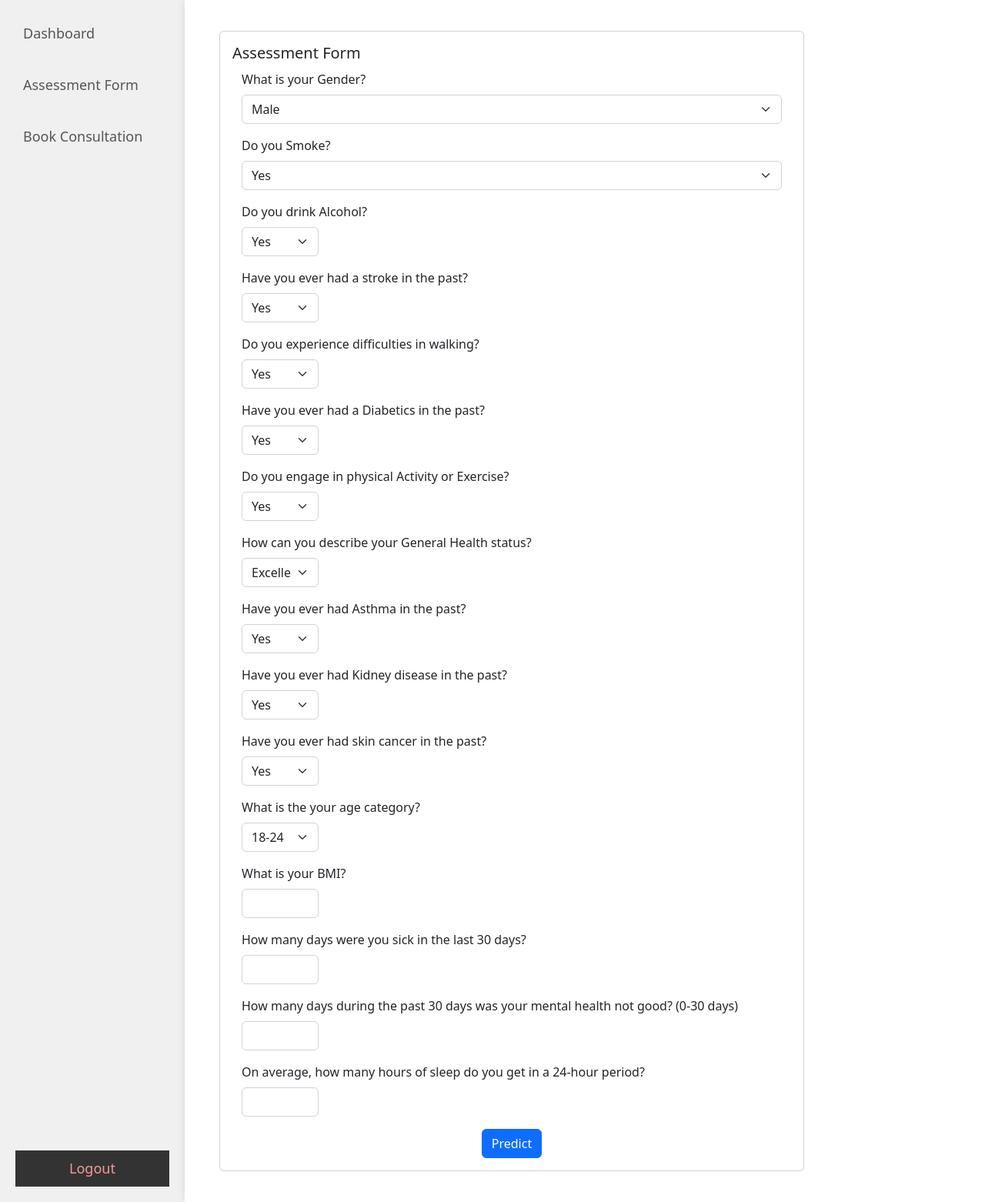
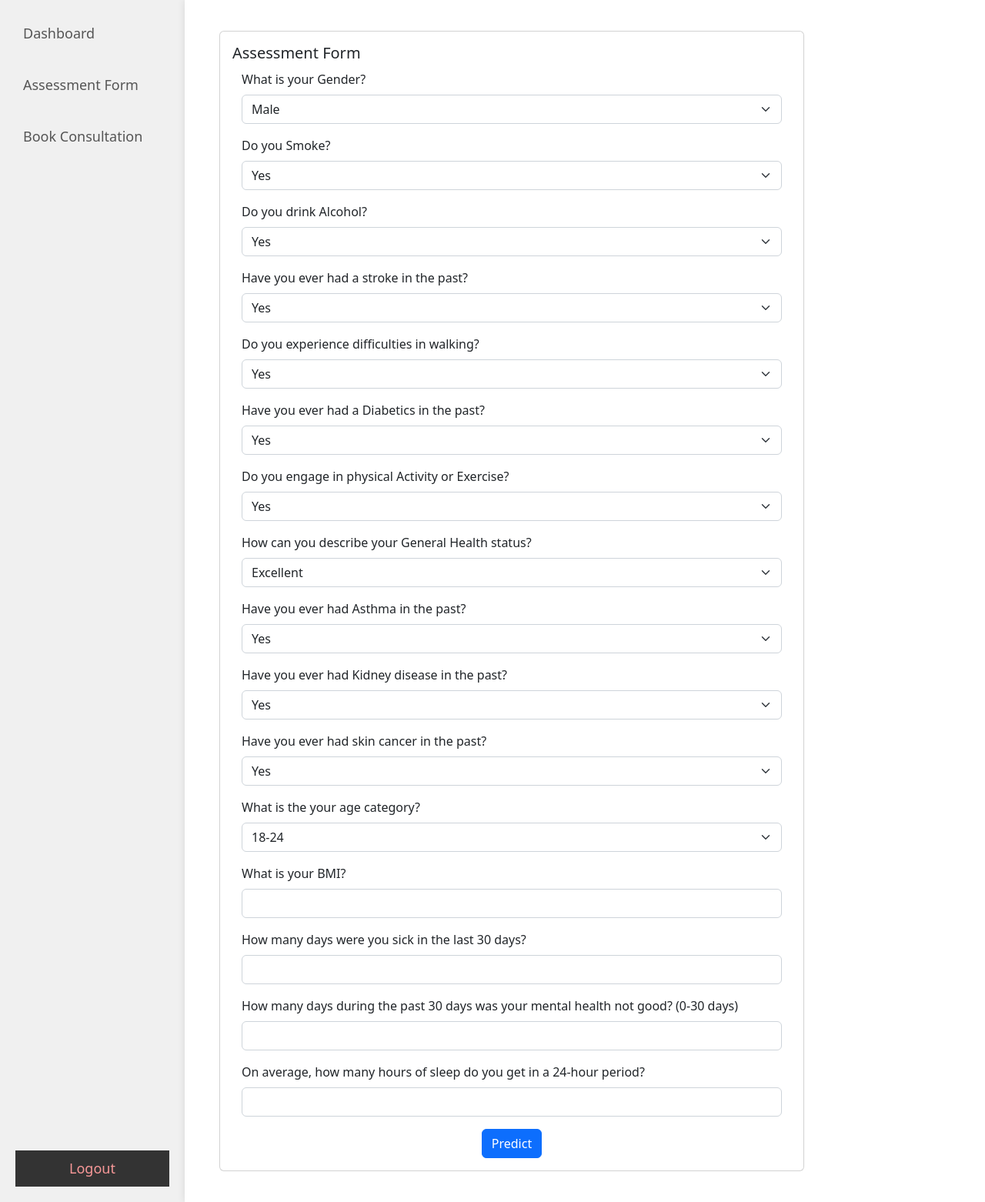
Before and after one commit to elugabriel/cardiovascular-disease-prediction, a Flask app: page /assessment_form in a window 1280 px wide. Shown: the whole page at 77% size. Run offline with Flask 3, Linux system fonts and the light colour scheme.

Commit message:
fix: stylings fixed

```diff
--- a/templates/assessment_form.html
+++ b/templates/assessment_form.html
@@ -73,8 +73,6 @@
                       >Do you drink Alcohol?</label
                     >
                     <select
-                      style="width: 100px"
-                      ;
                       name="alcohol"
                       required
                       id="alcohol"
@@ -91,7 +89,6 @@
                       >Have you ever had a stroke in the past?</label
                     >
                     <select
-                      style="width: 100px"
                       name="stroke"
                       required
                       id="stroke"
@@ -108,7 +105,6 @@
                       >Do you experience difficulties in walking?</label
                     >
                     <select
-                      style="width: 100px"
                       name="walking"
                       required
                       id="stroke"
@@ -125,7 +121,6 @@
                       >Have you ever had a Diabetics in the past?</label
                     >
                     <select
-                      style="width: 100px"
                       name="diabetics"
                       required
                       id="stroke"
@@ -142,7 +137,6 @@
                       >Do you engage in physical Activity or Exercise?</label
                     >
                     <select
-                      style="width: 100px"
                       name="activities"
                       required
                       id="stroke"
@@ -159,7 +153,6 @@
                       >How can you describe your General Health status?</label
                     >
                     <select
-                      style="width: 100px"
                       name="genhealth"
                       required
                       id="stroke"
@@ -179,7 +172,6 @@
                       >Have you ever had Asthma in the past?</label
                     >
                     <select
-                      style="width: 100px"
                       name="asthma"
                       required
                       id="stroke"
@@ -196,7 +188,6 @@
                       >Have you ever had Kidney disease in the past?</label
                     >
                     <select
-                      style="width: 100px"
                       name="kidney"
                       required
                       id="stroke"
@@ -213,7 +204,6 @@
                       >Have you ever had skin cancer in the past?</label
                     >
                     <select
-                      style="width: 100px"
                       name="cancer"
                       required
                       id="stroke"
@@ -230,7 +220,6 @@
                       >What is the your age category?</label
                     >
                     <select
-                      style="width: 100px"
                       name="age"
                       required
                       id="stroke"
@@ -258,7 +247,6 @@
                       >What is your BMI?</label
                     >
                     <input
-                      style="width: 100px"
                       type="text"
                       name="bmi"
                       required
@@ -274,7 +262,6 @@
                       >How many days were you sick in the last 30 days?</label
                     >
                     <input
-                      style="width: 100px"
                       type="text"
                       name="physical_health"
                       required
@@ -291,7 +278,6 @@
                       health not good? (0-30 days)</label
                     >
                     <input
-                      style="width: 100px"
                       type="text"
                       name="mental_health"
                       required
@@ -308,7 +294,6 @@
                       24-hour period?</label
                     >
                     <input
-                      style="width: 100px"
                       type="text"
                       name="sleep"
                       required
```
